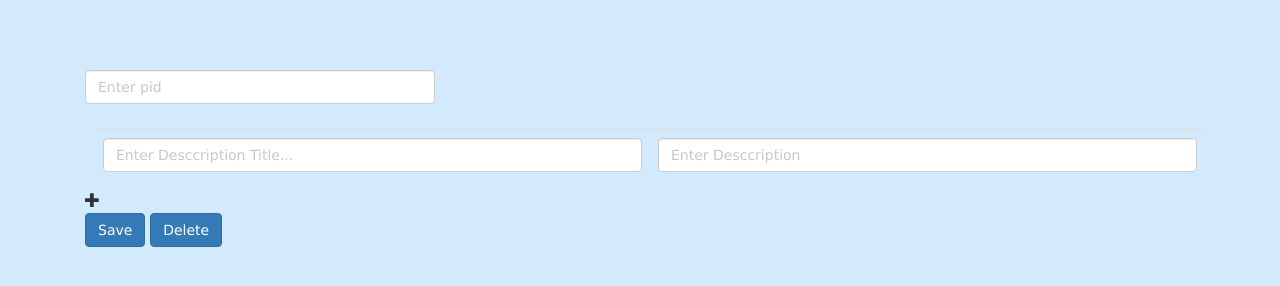
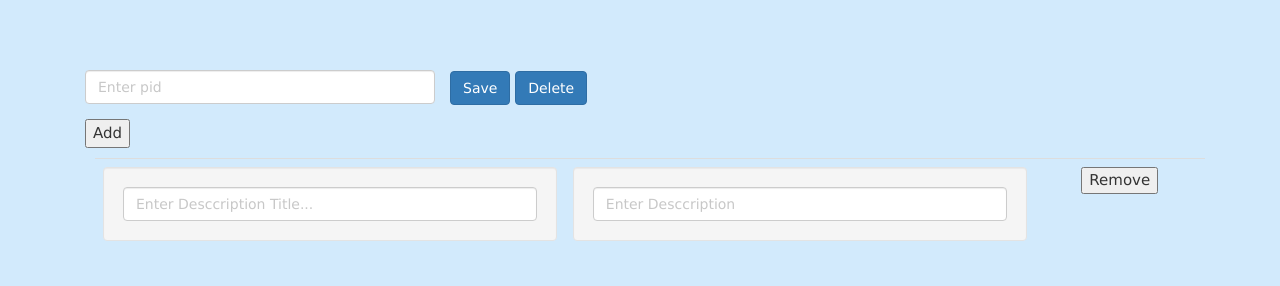
Before and after one commit to iprimed-quinnox1/team_04_src, a plain HTML site: page GO_Project/addTechSpecs.html in a window 1280 px wide. Drawn offline with nearby package versions, Linux system fonts and the light colour scheme; no server answers.

Commit message:
changes made on UI. ADD and DELETE buttons are added. COMMITTED BY:PRIYANKA JOSEPH

```diff
--- a/GO_Project/addTechSpecs.html
+++ b/GO_Project/addTechSpecs.html
@@ -53,22 +53,36 @@ body {
 				ng-change="searchBox()" placeholder="Enter pid">
 
 		</div>
+
 		<div class="marginT70 col-md-8" style="overflow-y:true">
 			<div class="searchList" ng-repeat="x in techSpecs1| filter : pid" ng-show="searchList">
 				<span ng-click="fetchData(x)">{{x.pid}}</span>
 			</div>
 		</div>
+
 		<div class="col-md-12 ">
 			<table class="table data-table " class="form-group">
+
 				<tr ng-repeat="data in techSpecs">
-					<td><input class="form-control" type=text
-						ng-model="data.techAttr" placeholder="Enter Desccription Title..."></td>
-					<td><input class="form-control" type=text
-						ng-model="data.techValue" placeholder="Enter Desccription"></td>
-				</tr>
+
+					<td><div class="well">
+						<input class="form-control" type=text
+						ng-model="data.techAttr" placeholder="Enter Desccription Title..."></div>
+
+					<td><div class="well"><input class="form-control" type=text
+						ng-model="data.techValue" placeholder="Enter Desccription"></div></td>
+
+						<td>
+								<button ng-click="DeleteTextBox($index)">Remove</button>
+							</td>
+
+
+					</tr>
+				<button ng-click="addTextBox()">Add</button>
 			</table>
-			<span style="cursor: pointer" class="glyphicon glyphicon-plus"
-				ng-click="addTextBox()"></span> <br>
+			</div>
+			<!--span style="cursor: pointer" class="glyphicon glyphicon-plus"
+				ng-click="addTextBox()"></span> <br-->
 			<button class="btn btn-primary" ng-click="save()">Save</button>
 			<button class="btn btn-primary" ng-click="delete()">Delete</button>
 		</div>
@@ -119,7 +133,7 @@ body {
                     update = true;
 
                 }
-                //
+                //techSpecs
                 //Pushing data in DB
                 //
                 $scope.addTextBox = function() {
@@ -127,6 +141,10 @@ body {
                         techAttr: "",
                         techValue: ""
                     });
+					$scope.DeleteTextBox=function(data){
+						$scope.techSpecs.splice(data,1);
+					}
+
                 }
 
                 $scope.save = function() {
```
Also changed, not shown: GO_Project/getTechnicalSpecs.html (+12 -7 lines).
